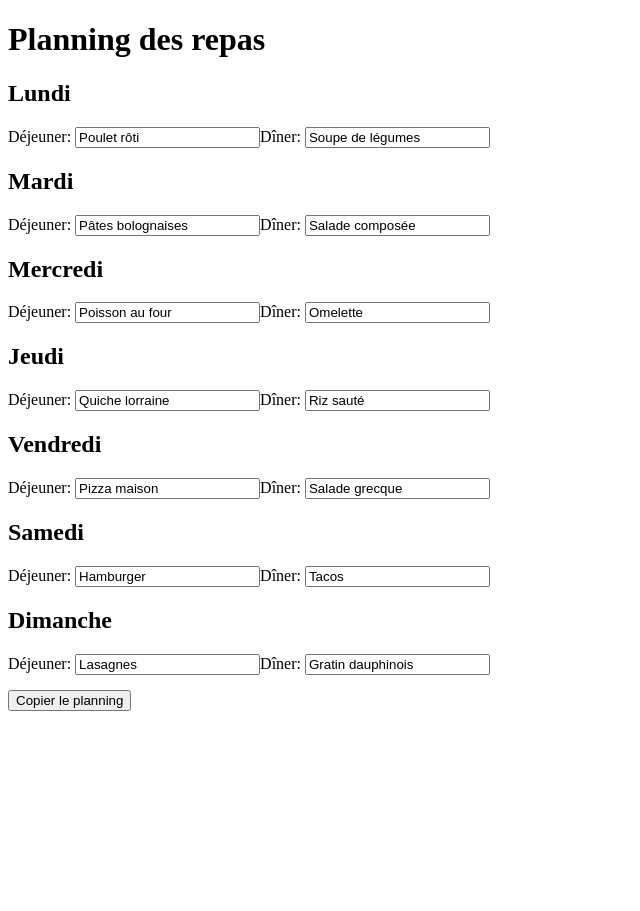
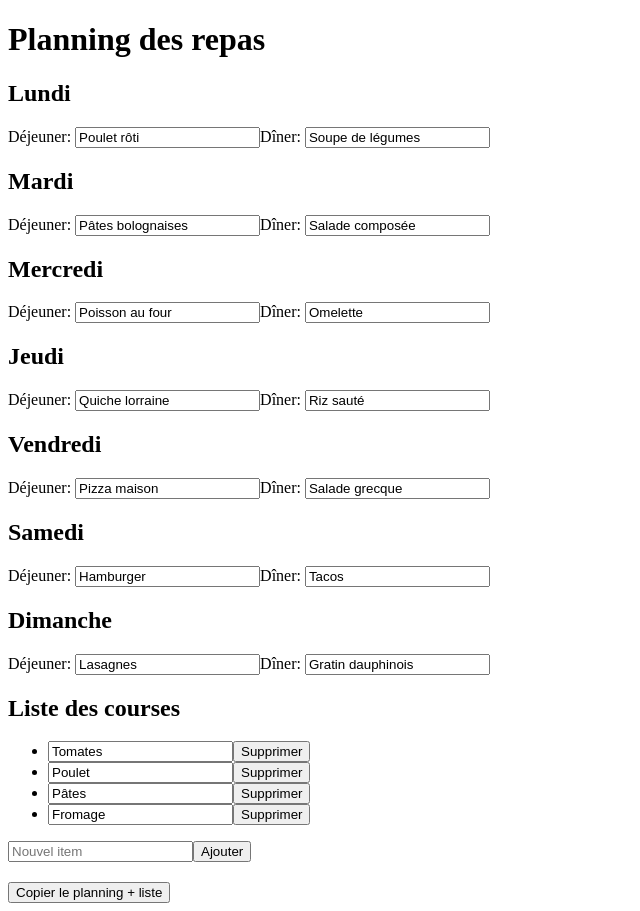
Before and after one commit to jennifergaste1-sketch/meal-planner, a React (Vite) app: page / in a window 1280 px wide. Shown: the whole page, without its empty margins (0-640 px from the left). Before the commit the page ends 800 px from the top, so only its background shows below. Built offline with nearby package versions, Linux system fonts and the light colour scheme.

Commit message:
Ajout menus + liste de courses modifiable

```diff
--- a/src/MealPlanner.jsx
+++ b/src/MealPlanner.jsx
@@ -14,11 +14,23 @@ export default function MealPlanner() {
 
   const [meals, setMeals] = useState(savedMeals);
 
-  // Sauvegarder les menus à chaque modification
+  // Liste des courses modifiable
+  const savedShoppingList = JSON.parse(localStorage.getItem("shoppingList")) || [
+    "Tomates",
+    "Poulet",
+    "Pâtes",
+    "Fromage",
+  ];
+  const [shoppingList, setShoppingList] = useState(savedShoppingList);
+  const [newItem, setNewItem] = useState("");
+
+  // Sauvegarder menus et liste de courses à chaque modification
   useEffect(() => {
     localStorage.setItem("meals", JSON.stringify(meals));
-  }, [meals]);
+    localStorage.setItem("shoppingList", JSON.stringify(shoppingList));
+  }, [meals, shoppingList]);
 
+  // Gestion des menus
   const handleChange = (day, type, value) => {
     setMeals((prev) => ({
       ...prev,
@@ -26,13 +38,37 @@ export default function MealPlanner() {
     }));
   };
 
+  // Gestion de la liste des courses
+  const addItem = () => {
+    if (newItem.trim() !== "") {
+      setShoppingList((prev) => [...prev, newItem.trim()]);
+      setNewItem("");
+    }
+  };
+
+  const removeItem = (index) => {
+    setShoppingList((prev) => prev.filter((_, i) => i !== index));
+  };
+
+  const editItem = (index, value) => {
+    setShoppingList((prev) =>
+      prev.map((item, i) => (i === index ? value : item))
+    );
+  };
+
+  // Bouton partager / copier
   const shareContent = () => {
     let text = "📅 Planning repas\n\n";
     for (const [day, meal] of Object.entries(meals)) {
       text += `${day}: Déj. ${meal.dejeuner} | Dîner ${meal.diner}\n`;
     }
+    text += "\n🛒 Liste des courses:\n";
+    shoppingList.forEach((item) => {
+      text += `- ${item}\n`;
+    });
+
     navigator.clipboard.writeText(text)
-      .then(() => alert("Le planning a été copié dans le presse-papier !"))
+      .then(() => alert("Le planning et la liste ont été copiés !"))
       .catch(() => alert("Impossible de copier dans le presse-papier"));
   };
 
@@ -56,7 +92,31 @@ export default function MealPlanner() {
           />
         </div>
       ))}
-      <button onClick={shareContent}>Copier le planning</button>
+
+      <h2>Liste des courses</h2>
+      <ul>
+        {shoppingList.map((item, index) => (
+          <li key={index}>
+            <input
+              type="text"
+              value={item}
+              onChange={(e) => editItem(index, e.target.value)}
+            />
+            <button onClick={() => removeItem(index)}>Supprimer</button>
+          </li>
+        ))}
+      </ul>
+      <input
+        type="text"
+        placeholder="Nouvel item"
+        value={newItem}
+        onChange={(e) => setNewItem(e.target.value)}
+      />
+      <button onClick={addItem}>Ajouter</button>
+
+      <div style={{ marginTop: "20px" }}>
+        <button onClick={shareContent}>Copier le planning + liste</button>
+      </div>
     </div>
   );
 }
```
